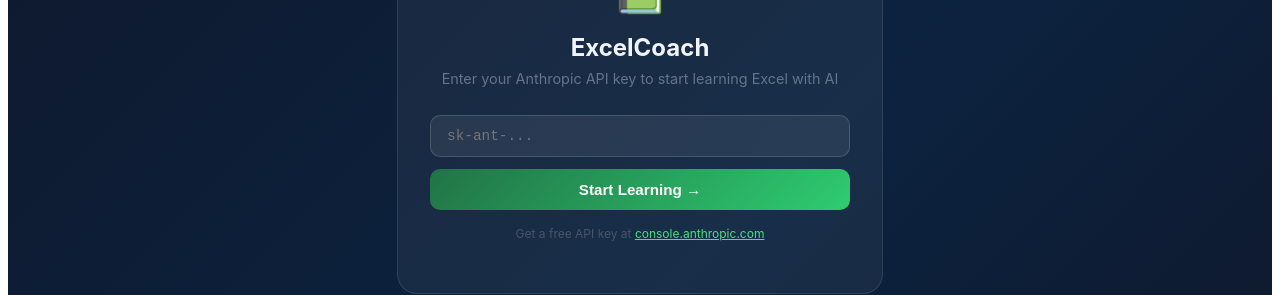
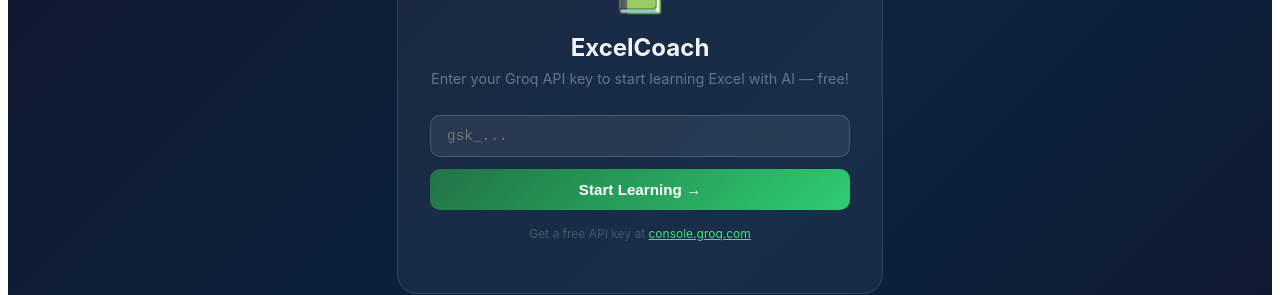
Before and after one commit to anesvog1-sys/Excel-coach-, a React (Vite) app: page / in a window 1280 px wide. Shown: the part 323-618 px from the top of the page. Built offline with nearby package versions, Linux system fonts and the light colour scheme.

Commit message:
Update API key handling and endpoint for Groq

```diff
--- a/src/App.jsx
+++ b/src/App.jsx
@@ -11,7 +11,7 @@
 
 Response style:
 - Be concise but thorough. Use examples with real cell references (e.g., =SUM(A1:A10)).
-- When showing formulas, wrap them in backticks like \`=VLOOKUP(A2,B:C,2,0)\`
+- When showing formulas, wrap them in backticks like =VLOOKUP(A2,B:C,2,0)
 - Use numbered steps for multi-step processes
 - Always offer a quick example when explaining a formula
 - End with a tip or a follow-up question to keep learning going
@@ -73,11 +73,11 @@
   }, [messages, loading]);
 
   function handleSetApiKey() {
-    if (apiKeyInput.trim().startsWith("sk-ant-")) {
+    if (apiKeyInput.trim().startsWith("gsk_")) {
       setApiKey(apiKeyInput.trim());
       setApiKeySet(true);
     } else {
-      alert("Invalid API key. It should start with sk-ant-");
+      alert("Invalid API key. It should start with gsk_");
     }
   }
 
@@ -89,24 +89,24 @@
     setLoading(true);
 
     try {
-      const response = await fetch("https://api.anthropic.com/v1/messages", {
+      const response = await fetch("https://api.groq.com/openai/v1/chat/completions", {
         method: "POST",
         headers: {
           "Content-Type": "application/json",
-          "x-api-key": apiKey,
-          "anthropic-version": "2023-06-01",
-          "anthropic-dangerous-direct-browser-access": "true",
+          "Authorization": `Bearer ${apiKey}`,
         },
         body: JSON.stringify({
-          model: "claude-sonnet-4-6",
+          model: "llama3-70b-8192",
           max_tokens: 1000,
-          system: SYSTEM_PROMPT,
-          messages: newMessages.map((m) => ({ role: m.role, content: m.content })),
+          messages: [
+            { role: "system", content: SYSTEM_PROMPT },
+            ...newMessages.map((m) => ({ role: m.role, content: m.content })),
+          ],
         }),
       });
 
       const data = await response.json();
-      const reply = data.content?.map((c) => c.text || "").join("\n") || "Sorry, I couldn't get a response.";
+      const reply = data.choices?.[0]?.message?.content || "Sorry, I couldn't get a response.";
       setMessages([...newMessages, { role: "assistant", content: reply }]);
     } catch (err) {
       setMessages([...newMessages, { role: "assistant", content: "⚠️ Something went wrong. Check your API key and try again." }]);
@@ -142,11 +142,11 @@
             ExcelCoach
           </h1>
           <p style={{ color: "#64748b", fontSize: "0.9rem", margin: "0 0 28px" }}>
-            Enter your Anthropic API key to start learning Excel with AI
+            Enter your Groq API key to start learning Excel with AI — free!
           </p>
           <input
             type="password"
-            placeholder="sk-ant-..."
+            placeholder="gsk_..."
             value={apiKeyInput}
             onChange={e => setApiKeyInput(e.target.value)}
             onKeyDown={e => e.key === "Enter" && handleSetApiKey()}
@@ -171,8 +171,8 @@
           </button>
           <p style={{ color: "#475569", fontSize: "0.75rem", marginTop: 16 }}>
             Get a free API key at{" "}
-            <a href="https://console.anthropic.com" target="_blank" rel="noreferrer"
-              style={{ color: "#4ade80" }}>console.anthropic.com</a>
+            <a href="https://console.groq.com" target="_blank" rel="noreferrer"
+              style={{ color: "#4ade80" }}>console.groq.com</a>
           </p>
         </div>
       </div>
```
